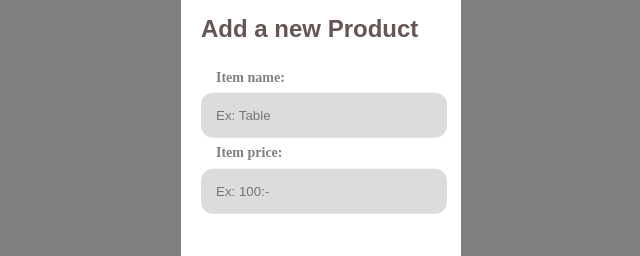
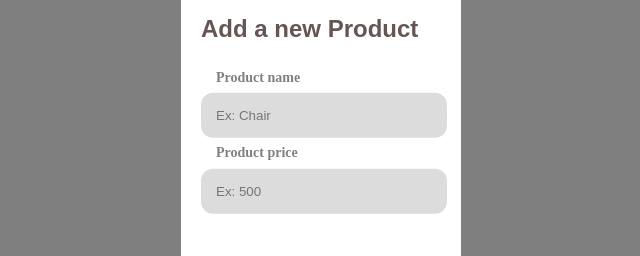
Before and after one commit to Monir2022/unit-testing-todo-app, a React (Create React App) app: page / in a window 1280 px wide. Both pictures are taken after a click on the button "Add Item". Shown: the part 256-512 px from the top of the page, without its empty margins (319-959 px from the left). Built offline with nearby package versions, Linux system fonts and the light colour scheme.

Commit message:
validation is working

```diff
--- a/src/components/ButtonAddItem.jsx
+++ b/src/components/ButtonAddItem.jsx
@@ -6,8 +6,9 @@ export default function ButtonAddItem() {
   const [modal, setModal] = useRecoilState(modalState);
 
   function openModal() {
-    setModal(<ModalForm setModal={setModal} />);
+   setModal(<ModalForm modal={modal} setModal={setModal} />);
   }
+
   return (
     <div className="button-wrapper">
       <button data-testid="addItem" onClick={openModal}>
--- /dev/null
+++ b/src/components/InputField.jsx
@@ -0,0 +1,30 @@
+import { useState } from "react";
+
+export default function InputField({ settings, state, validation }) {
+  const { label, max, min, placeholder, required, type } = settings;
+  const [getter, setter] = state;
+  const [errorMessage, setErrorMessage] = useState(" ");
+
+  function onValidate(callback, setState, setError) {
+    const result = callback(getter);
+    setState(result.data);
+    setError(result.error);
+  }
+
+  return (
+    <label className="input-field">
+      {label}
+      <input
+        onBlur={() => onValidate(validation, setter, setErrorMessage)}
+        onChange={(event) => setter(event.target.value)}
+        max={max}
+        min={min}
+        placeholder={placeholder}
+        required={required}
+        type={type}
+        value={getter}
+      />
+      <small>{errorMessage}</small>
+    </label>
+  );
+}
--- a/src/components/ModalForm.jsx
+++ b/src/components/ModalForm.jsx
@@ -2,10 +2,12 @@ import { useState } from "react";
 import { useRecoilState } from "recoil";
 import { listState } from "../state/listState";
 import addNewItem from "../scripts/addNewItem";
+import InputField from "./InputField";
+import items from "../store/items.json";
 import validateName from "../scripts/validateName";
 import validatePrice from "../scripts/validatePrice";
 
-export default function ModalForm({ setModal }) {
+export default function ModalForm({ modal, setModal }) {
   const [list, setList] = useRecoilState(listState);
   const [name, setName] = useState("");
   const [price, setPrice] = useState("");
@@ -13,29 +15,23 @@ export default function ModalForm({ setModal }) {
   function handleSubmit(event) {
     event.preventDefault();
     const newItem = addNewItem(name, price, setModal);
-    if (newItem !== null) setList([...list, newItem]);
+    setList([...list, newItem]);
   }
+
+  // Safeguard
 
   return (
     <div data-testid="modalForm" className="modalForm">
       <form onSubmit={(event) => handleSubmit(event)}>
         <h2>Add a new Product</h2>
-        <label>Item name:</label>
-        <input
-          required
-          type="text"
-          value={name}
-          onChange={(event) => setName(event.target.value)}
-          placeholder="Ex: Table"
+        <InputField
+          settings={items.name}
+          state={[name, setName]}
           validation={validateName}
         />
-        <label>Item price:</label>
-        <input
-          required
-          type="number"
-          value={price}
-          onChange={(event) => setPrice(event.target.value)}
-          placeholder="Ex: 100:-"
+        <InputField
+          settings={items.price}
+          state={[price, setPrice]}
           validation={validatePrice}
         />
         <div className="button-wrapper">
--- /dev/null
+++ b/src/store/items.json
@@ -0,0 +1,16 @@
+{
+  "name": {
+    "label": "Product name",
+    "placeholder": "Ex: Chair",
+    "required": true,
+    "type": "text"
+  },
+  "price": {
+    "label": "Product price",
+    "max": 9999,
+    "min": 1,
+    "placeholder": "Ex: 500",
+    "required": true,
+    "type": "number"
+  }
+}
```
Also changed, not shown: 1 other file (tests, documents, lock files or other folders).
